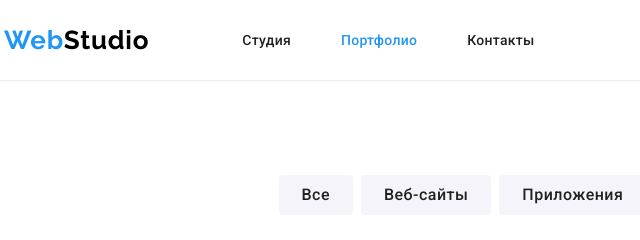
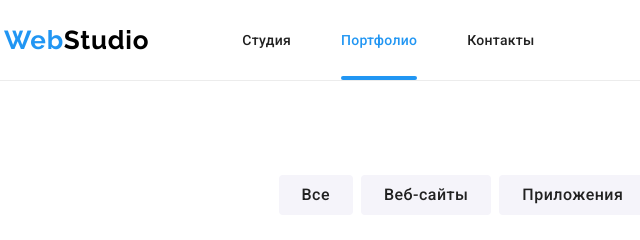
Before and after one commit to Novoidarskyi/goit-markup-hw-05, a plain HTML site: page portfolio.html in a window 1280 px wide. Shown: the top 240 px of the page, 51-691 px from the left. Drawn offline with nearby package versions, Linux system fonts and the light colour scheme.

Commit message:
Содержит оформленное подчеркивание текущей страницы

```diff
--- a/css/main.css
+++ b/css/main.css
@@ -112,6 +112,7 @@ img {
 }
 
 .site-nav-link {
+  position: relative;
   display: block;
   padding-top: 32px;
   padding-bottom: 32px;
@@ -134,6 +135,16 @@ img {
 
 .site-nav-list-item:not(:last-child) {
   margin-right: 50px;
+}
+
+.site-nav-link.current::before {
+  position: absolute;
+  bottom: 0;
+  content: "";
+  height: 4px;
+  width: 100%;
+  background-color: var(--accent-color);
+  border-radius: 2px;
 }
 
 .contact-list {
--- a/css/portfolio.css
+++ b/css/portfolio.css
@@ -105,6 +105,7 @@ img {
 }
 
 .site-nav-link {
+  position: relative;
   display: block;
   padding-top: 32px;
   padding-bottom: 32px;
@@ -129,6 +130,15 @@ img {
   margin-right: 50px;
 }
 
+.site-nav-link.current::before {
+  position: absolute;
+  bottom: 0;
+  content: "";
+  height: 4px;
+  width: 100%;
+  background-color: var(--accent-color);
+  border-radius: 2px;
+}
 .contact-list {
   display: flex;
   align-items: center;
```
